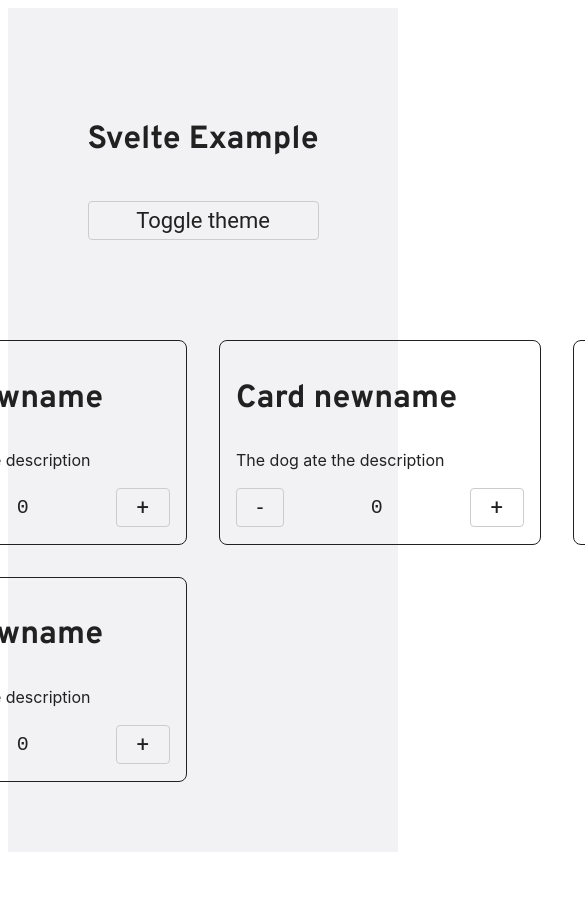
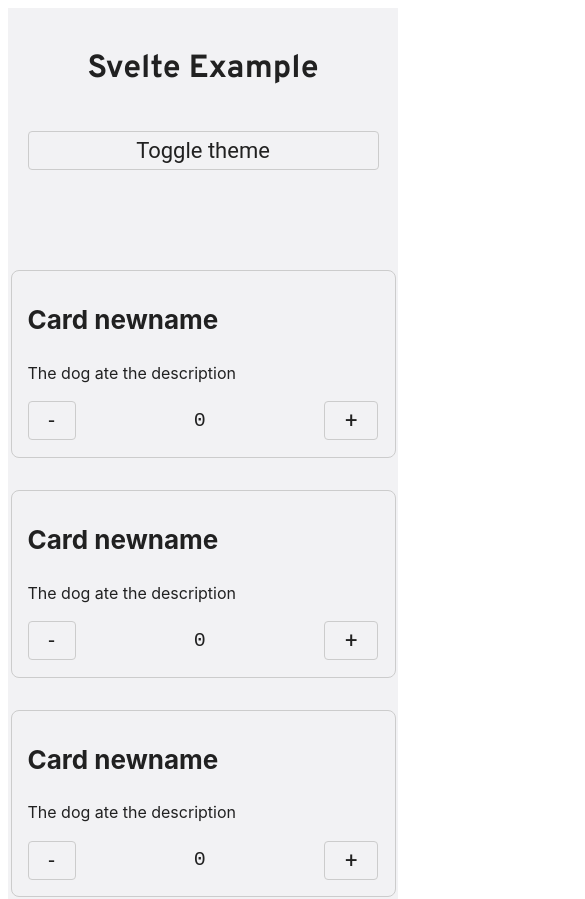
Before and after one commit to lomeat/svelte-app, a Svelte app: page / in a window 390 px wide. Shown: the top 899 px of the page, 585 px wide, since content can reach past the window. Before the commit the page ends 852 px from the top, so only its background shows below. Built offline with nearby package versions, Linux system fonts and the light colour scheme.

Commit message:
add adaptive view

```diff
--- a/src/App.svelte
+++ b/src/App.svelte
@@ -42,7 +42,7 @@
 <div class="body" style="--bg:{color.bg}; --text:{color.text}">
   <div class="container">
     <header>
-      <h1>Svelte Example</h1>
+      <h1 class="app-name">Svelte Example</h1>
       <Button {color} on:click={toggleTheme}>Toggle theme</Button>
     </header>
     <Catalog>
@@ -72,6 +72,10 @@
     user-select: none;
   }
 
+  :global(h1) {
+    font-family: $overpass;
+  }
+
   .body {
     width: 100vw;
     min-height: 100%;
@@ -94,9 +98,14 @@
     display: flex;
     flex-direction: column;
     padding-bottom: 100px;
+
+    @media (max-width: 700px) {
+      width: 90vw;
+      text-align: center;
+    }
   }
 
-  h1 {
+  h1.app-name {
     font: bold 30px $overpass;
     font-size: 32px;
     padding: 20px 0;
--- a/src/Card.svelte
+++ b/src/Card.svelte
@@ -22,14 +22,19 @@
     display: flex;
     flex-direction: column;
     width: 18rem;
-    border: 1px solid $text;
+    border: 1px solid #ccc;
     border-radius: 8px;
     color: $text;
     padding: 1rem;
+
+    @media (max-width: 700px) {
+      width: 90vw;
+    }
   }
 
-  h1 {
-    padding: 0 0 0.5rem 0;
+  h1.name {
+    padding-bottom: 0.5rem;
+    font-size: 26px;
   }
 
   .description {
--- a/src/ui/Catalog.svelte
+++ b/src/ui/Catalog.svelte
@@ -8,5 +8,14 @@
     grid-template-columns: repeat(4, 1fr);
     grid-column-gap: 2rem;
     grid-row-gap: 2rem;
+
+    @media (max-width: 700px) {
+      grid-template-columns: 1fr;
+      grid-row-gap: 2rem;
+    }
+
+    @media (max-width: 1200px) and (min-width: 700px) {
+      grid-template-columns: 1fr 1fr;
+    }
   }
 </style>
```
